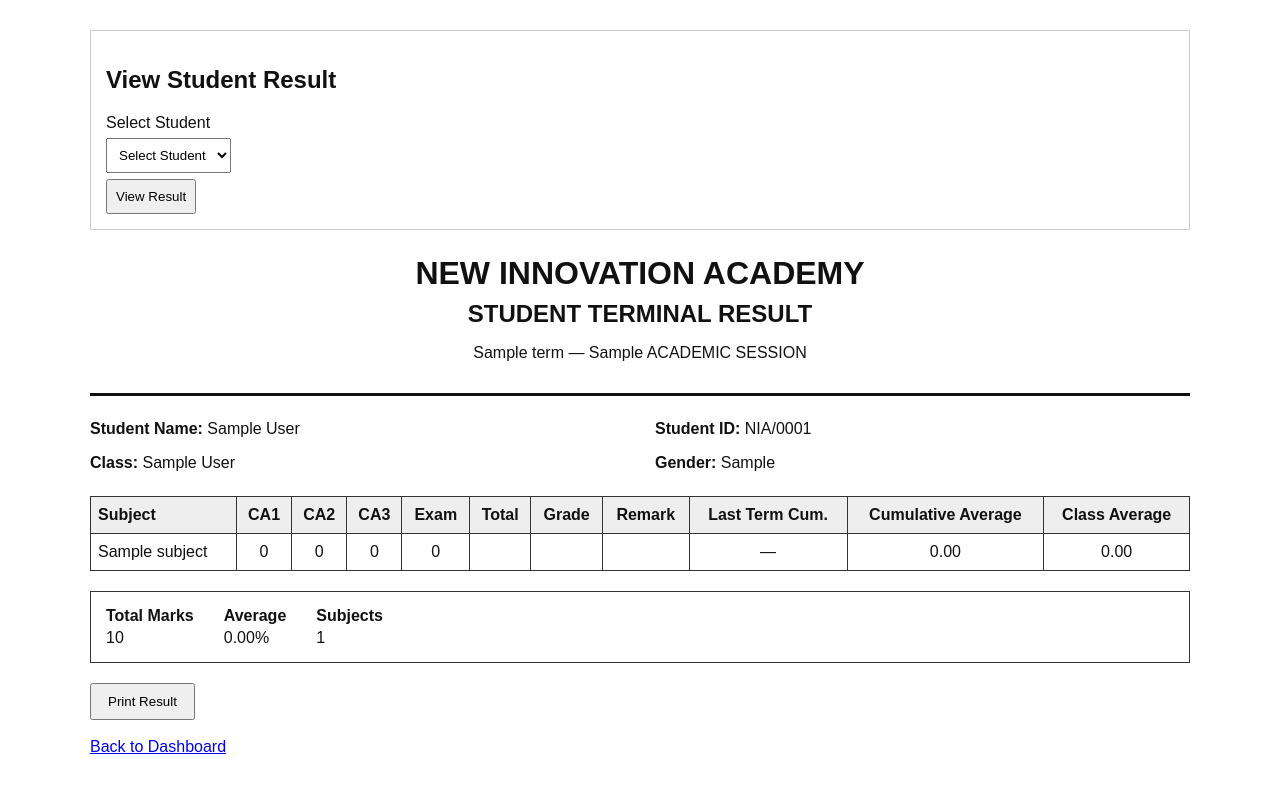
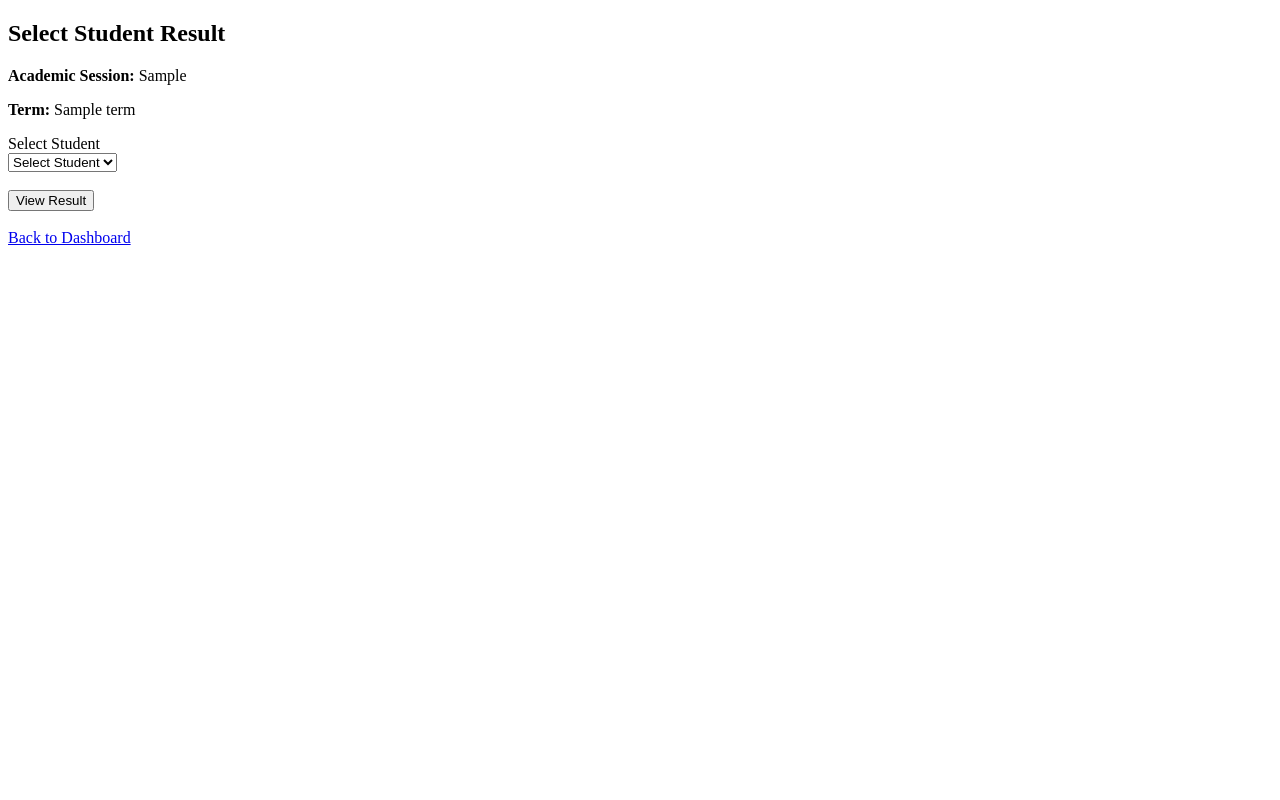
Before and after one commit to timo1456/NIA, a Flask app: template templates/result_sheet.html in a window 1280 px wide. Run offline with Flask 3, Linux system fonts and the light colour scheme; tables that the repository leaves empty hold one stand-in row (values such as "Sample post"); the template is opened without the code that fills it: values that come from a table or form of the project are taken from there, most other values are stand-ins (such as "Sample title", 1, 10 or a date in 2020).

Commit message:
Make result sheet page a separate student result selector

```diff
--- a/templates/result_sheet.html
+++ b/templates/result_sheet.html
@@ -3,260 +3,45 @@
 <head>
     <meta charset="UTF-8">
     <meta name="viewport" content="width=device-width, initial-scale=1.0">
-    <title>Student Result</title>
-
-    <style>
-        body {
-            font-family: Arial, sans-serif;
-            margin: 30px;
-            color: #111;
-        }
-
-        .result-container {
-            max-width: 1100px;
-            margin: auto;
-        }
-
-        .school-header {
-            text-align: center;
-            border-bottom: 3px solid #111;
-            padding-bottom: 15px;
-        }
-
-        .school-header h1 {
-            margin: 0;
-        }
-
-        .school-header h2 {
-            margin: 8px 0 0;
-        }
-
-        .student-info {
-            display: grid;
-            grid-template-columns: repeat(2, 1fr);
-            gap: 8px 30px;
-            margin: 20px 0;
-        }
-
-        .student-info p {
-            margin: 4px 0;
-        }
-
-        .result-table {
-            width: 100%;
-            border-collapse: collapse;
-            margin-top: 15px;
-        }
-
-        .result-table th,
-        .result-table td {
-            border: 1px solid #333;
-            padding: 9px 7px;
-            text-align: center;
-        }
-
-        .result-table th {
-            background: #eee;
-        }
-
-        .result-table th:first-child,
-        .result-table td:first-child {
-            text-align: left;
-        }
-
-        .summary {
-            display: flex;
-            gap: 30px;
-            margin-top: 20px;
-            padding: 15px;
-            border: 1px solid #333;
-        }
-
-        .summary strong {
-            display: block;
-            margin-bottom: 4px;
-        }
-
-        .controls {
-            margin-bottom: 25px;
-            padding: 15px;
-            border: 1px solid #ccc;
-        }
-
-        .controls select,
-        .controls button {
-            padding: 8px;
-            margin-top: 6px;
-        }
-
-        .print-button {
-            margin-top: 20px;
-            padding: 9px 16px;
-        }
-
-        @media print {
-            .controls,
-            .print-button,
-            .back-link {
-                display: none;
-            }
-
-            body {
-                margin: 10px;
-            }
-        }
-
-        @media (max-width: 700px) {
-            .student-info {
-                grid-template-columns: 1fr;
-            }
-
-            .result-table {
-                font-size: 12px;
-            }
-
-            .result-table th,
-            .result-table td {
-                padding: 6px 4px;
-            }
-
-            .summary {
-                flex-direction: column;
-                gap: 10px;
-            }
-        }
-    </style>
+    <title>Select Student Result</title>
 </head>
 <body>
 
 <div class="result-container">
+    <h2>Select Student Result</h2>
 
-    <div class="controls">
-        <h2>View Student Result</h2>
+    <p>
+        <strong>Academic Session:</strong>
+        {{ active_period.academic_session }}
+    </p>
+    <p>
+        <strong>Term:</strong>
+        {{ active_period.term }}
+    </p>
 
     <form method="GET" action="/result-sheet">
-
         <label for="student_id">Select Student</label><br>
 
         <select name="student_id" id="student_id" required>
             <option value="">Select Student</option>
 
             {% for item in available_students %}
-                    <option
-                        value="{{ item.id }}"
-                        {% if selected_student_id == item.id %}selected{% endif %}
-                    >
+                <option value="{{ item.id }}">
                     {{ item.name }} — {{ item.class_name }}
                 </option>
             {% endfor %}
         </select>
 
+        <br><br>
+        <button type="submit"
+                formaction="/result/{{ 0 }}"
+                onclick="this.form.action='/result/' + document.getElementById('student_id').value;">
+            View Result
+        </button>
+    </form>
+
     <br>
-            <button type="submit">View Result</button>
-        </form>
-    </div>
-
-    {% if student %}
-
-        <div class="school-header">
-            <h1>NEW INNOVATION ACADEMY</h1>
-            <h2>STUDENT TERMINAL RESULT</h2>
-            <p>
-                {{ active_period.term }} —
-                {{ active_period.academic_session }} ACADEMIC SESSION
-            </p>
-        </div>
-
-        <div class="student-info">
-            <p><strong>Student Name:</strong> {{ student.name }}</p>
-            <p><strong>Student ID:</strong> NIA/{{ "%04d"|format(student.id) }}</p>
-            <p><strong>Class:</strong> {{ student.class_name }}</p>
-            <p><strong>Gender:</strong> {{ student.gender }}</p>
-        </div>
-
-        <table class="result-table">
-            <thead>
-                <tr>
-                    <th>Subject</th>
-                    <th>CA1</th>
-                    <th>CA2</th>
-                    <th>CA3</th>
-                    <th>Exam</th>
-                    <th>Total</th>
-                    <th>Grade</th>
-                    <th>Remark</th>
-                    <th>Last Term Cum.</th>
-                    <th>Cumulative Average</th>
-                    <th>Class Average</th>
-                </tr>
-            </thead>
-
-            <tbody>
-                {% for subject in subjects %}
-
-                    {% set score = scores.get(subject.id) %}
-                    {% set total = calculate_total(score) %}
-                    {% set cumulative = cumulative_results.get(subject.id) %}
-
-                    <tr>
-                        <td>{{ subject.name }}</td>
-                        <td>{{ score.ca1 if score else 0 }}</td>
-                        <td>{{ score.ca2 if score else 0 }}</td>
-                        <td>{{ score.ca3 if score else 0 }}</td>
-                        <td>{{ score.exam if score else 0 }}</td>
-                        <td><strong>{{ total }}</strong></td>
-                        <td>{{ calculate_grade(total) }}</td>
-                        <td>{{ calculate_remark(total) }}</td>
-                        <td>
-                            {% if cumulative and cumulative.last_term_cumulative is not none %}
-                                {{ "%.2f"|format(cumulative.last_term_cumulative) }}
-                            {% else %}
-                                —
-                            {% endif %}
-                        </td>
-                        <td>
-                            {{ "%.2f"|format(cumulative.cumulative_average if cumulative else total) }}
-                        </td>
-                        <td>
-                            {{ "%.2f"|format(class_averages.get(subject.id, 0)) }}
-                        </td>
-                    </tr>
-
-                {% endfor %}
-            </tbody>
-        </table>
-
-        <div class="summary">
-            <div>
-                <strong>Total Marks</strong>
-                {{ overall_total }}
-            </div>
-
-            <div>
-                <strong>Average</strong>
-                {{ "%.2f"|format(overall_average) }}%
-            </div>
-
-            <div>
-                <strong>Subjects</strong>
-                {{ subjects|length }}
-            </div>
-        </div>
-
-        <button class="print-button" onclick="window.print()">
-            Print Result
-        </button>
-
-    {% else %}
-
-        <p>Select a student above to view their complete result.</p>
-
-    {% endif %}
-
-    <br><br>
-
-    <a class="back-link" href="/dashboard">Back to Dashboard</a>
-
+    <a href="/dashboard">Back to Dashboard</a>
 </div>
 
 </body>
```
Lines whose indentation alone changed are shown as unchanged.
